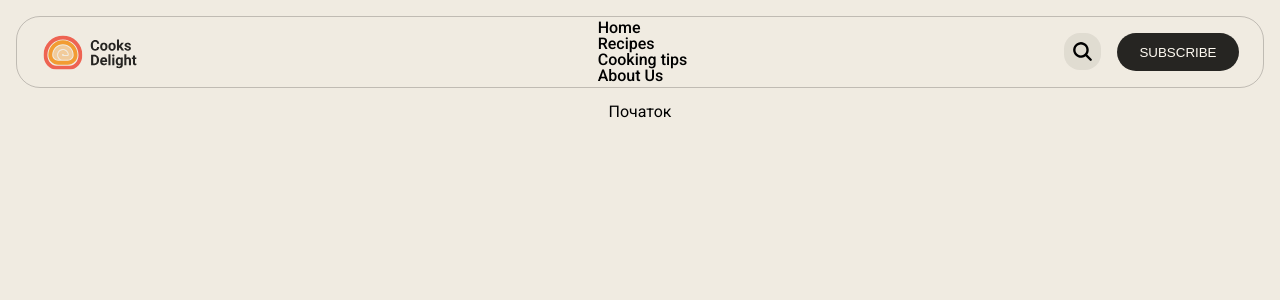
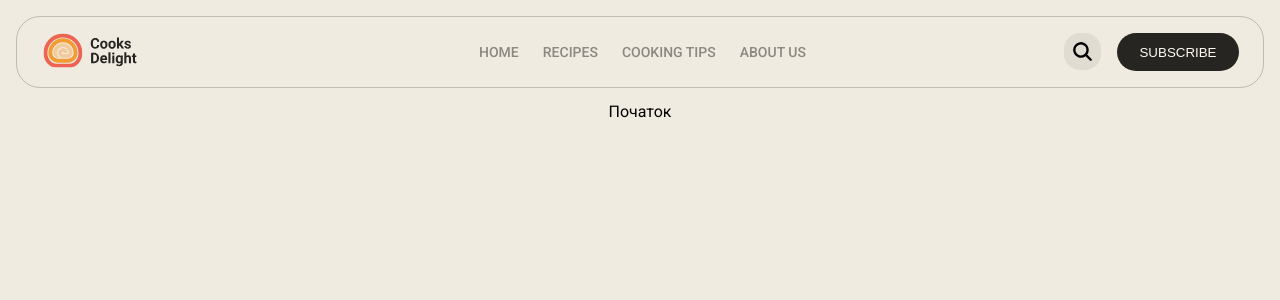
Before and after one commit to donerducktales/cooks_delight, a Next.js app: page / in a window 1280 px wide. Shown: the top 300 px of the page. Built offline with nearby package versions, Linux system fonts and the light colour scheme.

Commit message:
реалізовано зміну бордера і кольору хедера по натисканні на меню гамбургер

```diff
--- a/app/components/Header/Header.tsx
+++ b/app/components/Header/Header.tsx
@@ -7,6 +7,14 @@ import { useState } from 'react';
 import variables from '@/app/styles/_variables.module.scss';
 import { Bars3Icon, XMarkIcon } from "@heroicons/react/16/solid";
 import MenuMobile from './MenuMobile/MenuMobile';
+import styled from 'styled-components';
+
+const HeaderContainer: any = styled.div<{ open?: boolean }>`
+   @media (max-width: 800px) {
+      background-color: ${({ open }) => open && variables.dark};
+      border-radius: ${({ open }) => open && '24px 24px 0 0'};
+   }
+`;
 
 export default function Header() {
    const [open, setOpen] = useState<boolean>(false);
@@ -19,7 +27,10 @@ export default function Header() {
 
    return (
       <header className={styles.header} style={toDark('rgb(38, 37, 34, 0.9)')}>
-         <div className={styles.headerContainer} style={toDark(variables.dark)}>
+         <HeaderContainer
+            open={open}
+            className={styles.headerContainer}
+         >
             <nav className={styles.nav}>
                <div className={styles.navLogo}>
                   <Image
@@ -53,7 +64,7 @@ export default function Header() {
                </button>
             </nav>
             {open && <MenuMobile />}
-         </div>
+         </HeaderContainer>
       </header>
    )
 }
--- a/app/components/Header/MenuMobile/menu-mobile.module.scss
+++ b/app/components/Header/MenuMobile/menu-mobile.module.scss
@@ -6,9 +6,8 @@
    .menuMobile {
       display: flex;
       position: absolute;
-      top: 70px;
-      background-color: rgb(38, 37, 34, 0.9);
+      top: 86.5px;
+      background-color: rgb(38, 37, 34, 1);
       width: 100%;
-
    }
 }
--- a/app/components/Header/header.module.scss
+++ b/app/components/Header/header.module.scss
@@ -31,7 +31,7 @@
    justify-content: space-between;
 }
 
-.navLogo {
+.navLinks {
    display: flex;
    flex-direction: row;
    gap: 24px;
--- a/package.json
+++ b/package.json
@@ -12,7 +12,8 @@
     "@heroicons/react": "^2.1.5",
     "next": "14.2.6",
     "react": "^18",
-    "react-dom": "^18"
+    "react-dom": "^18",
+    "styled-components": "^6.1.13"
   },
   "devDependencies": {
     "@types/node": "^20",
```
Also changed, not shown: 1 other file (tests, documents, lock files or other folders).
